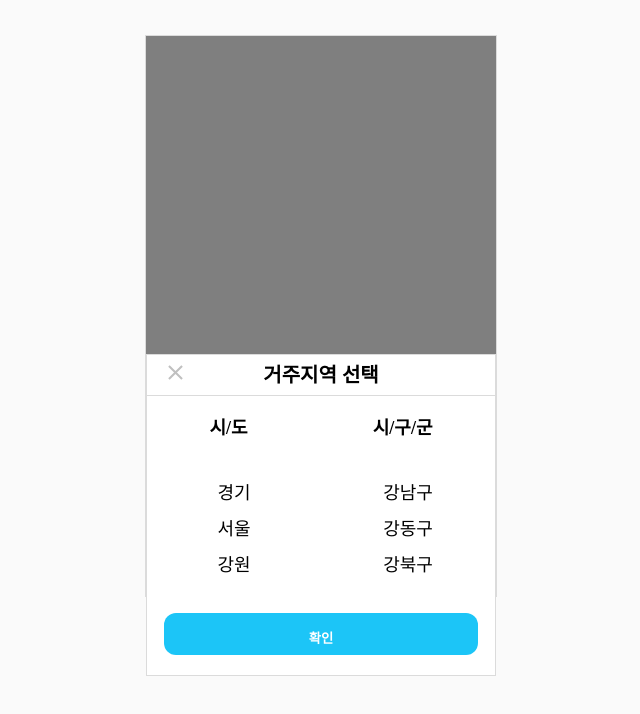
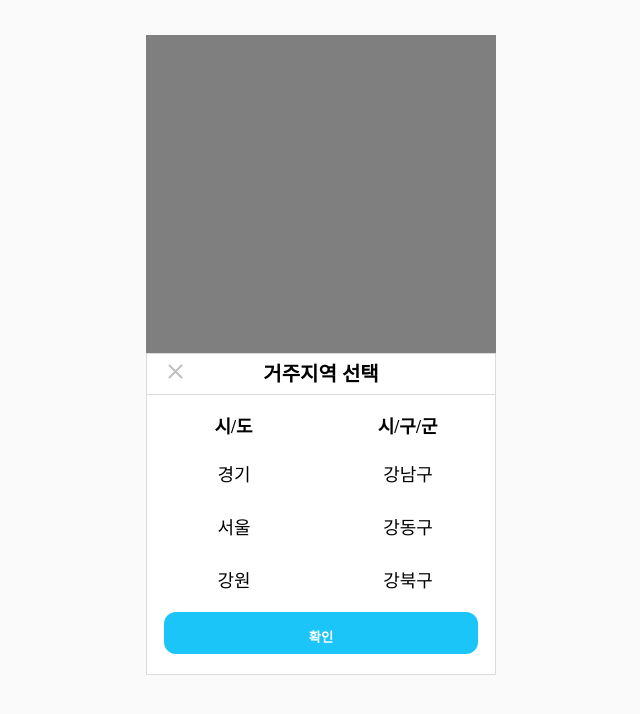
Before and after one commit to ymStudyLog/snplab-admin-ym, a React (Create React App) app: page / in a window 1280 px wide. Shown: the top 714 px of the page, without its empty margins (319-959 px from the left). Built offline with nearby package versions, Linux system fonts and the light colour scheme.

Commit message:
modify #2 : Region Modal 레이아웃 일부 수정

```diff
--- a/src/components/modal/Region.styled.tsx
+++ b/src/components/modal/Region.styled.tsx
@@ -12,7 +12,7 @@ export const Body = styled.div`
 `;
 
 export const ParentContainer = styled.div`
-  border: 1px solid #dbdbdb;
+  //border: 1px solid #dbdbdb;
   height: 70vh;
   width: 350px;
   margin: 35px 0 10px 0;
@@ -90,6 +90,7 @@ export const DropdownTitleContainer = styled.div`
 export const DropdownTitle = styled.div`
   font-size: 18px;
   font-weight: bold;
+  padding-left: 10px;
 `;
 
 export const DropdownContainer = styled.div`
@@ -106,12 +107,12 @@ export const Dropdown = styled.ul`
   flex-direction: column;
   justify-content: space-around;
   align-items: center;
-  height: 60%;
+  height: 20vh;
   min-width: 18%;
   border: none;
   border-radius: 5px;
-  padding: 15px;
-  gap: 0.5rem;
+  //padding: 15px;
+  //gap: 0.5rem;
   cursor: pointer;
   &:hover {
     background-color: #f7f6fb;
--- a/src/index.tsx
+++ b/src/index.tsx
@@ -1,14 +1,15 @@
-import React from "react";
-import ReactDOM from "react-dom/client";
-import Router from "./router/Router";
-import GlobalStyle from "./styles/globalStyles";
+import React from 'react';
+import ReactDOM from 'react-dom/client';
+import Router from './router/Router';
+import GlobalStyle from './styles/globalStyles';
+import { RecoilRoot } from 'recoil';
 
-const root = ReactDOM.createRoot(
-  document.getElementById("root") as HTMLElement
+const root = ReactDOM.createRoot(document.getElementById('root') as HTMLElement);
+root.render(
+  <RecoilRoot>
+    <React.StrictMode>
+      <GlobalStyle />
+      <Router />
+    </React.StrictMode>
+  </RecoilRoot>
 );
-root.render(
-  <React.StrictMode>
-    <GlobalStyle />
-    <Router />
-  </React.StrictMode>
-);
--- /dev/null
+++ b/src/store/atom.tsx
@@ -0,0 +1,6 @@
+import { atom, selector } from 'recoil';
+
+export const modalState = atom({
+  key: 'modalState',
+  default: false,
+});
```
